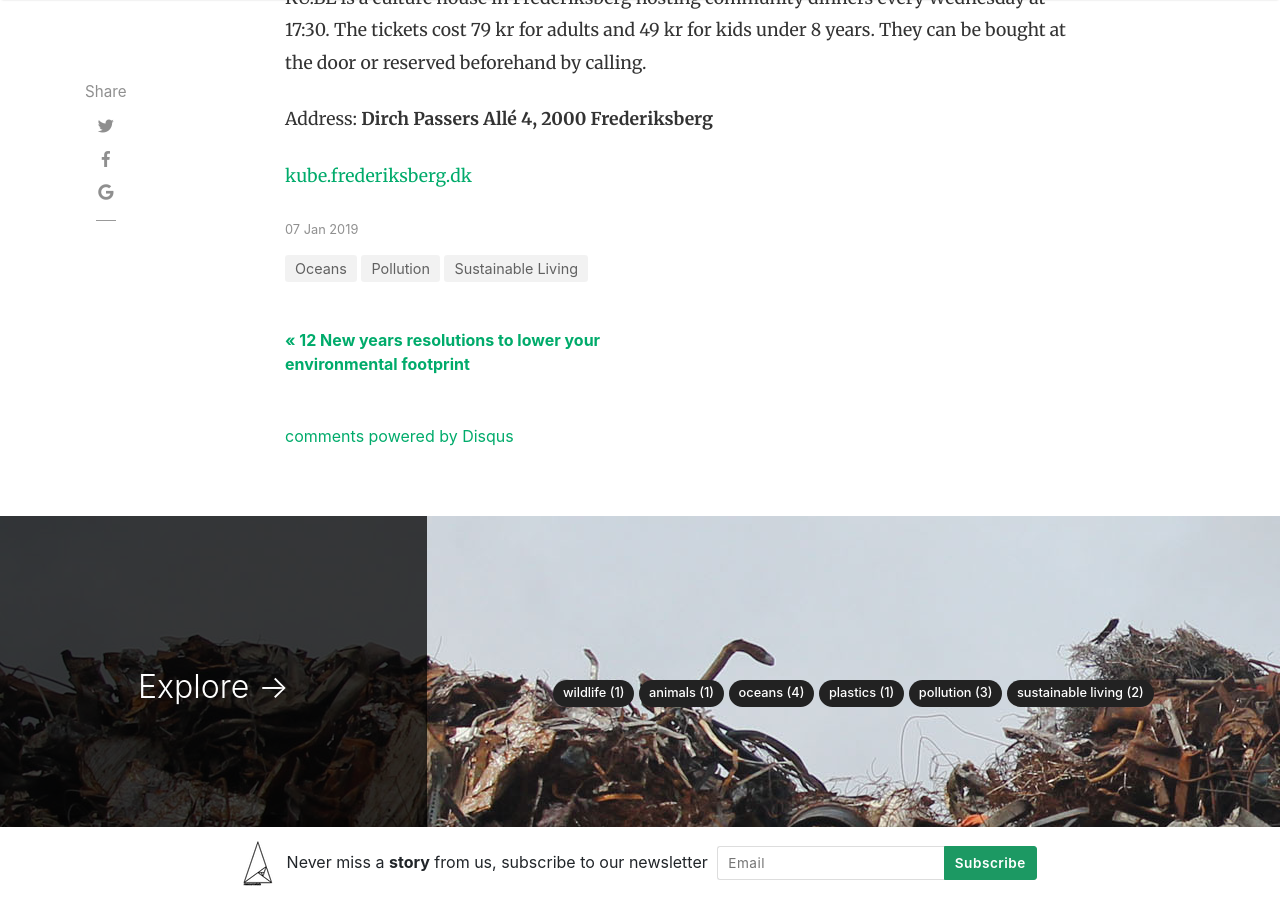
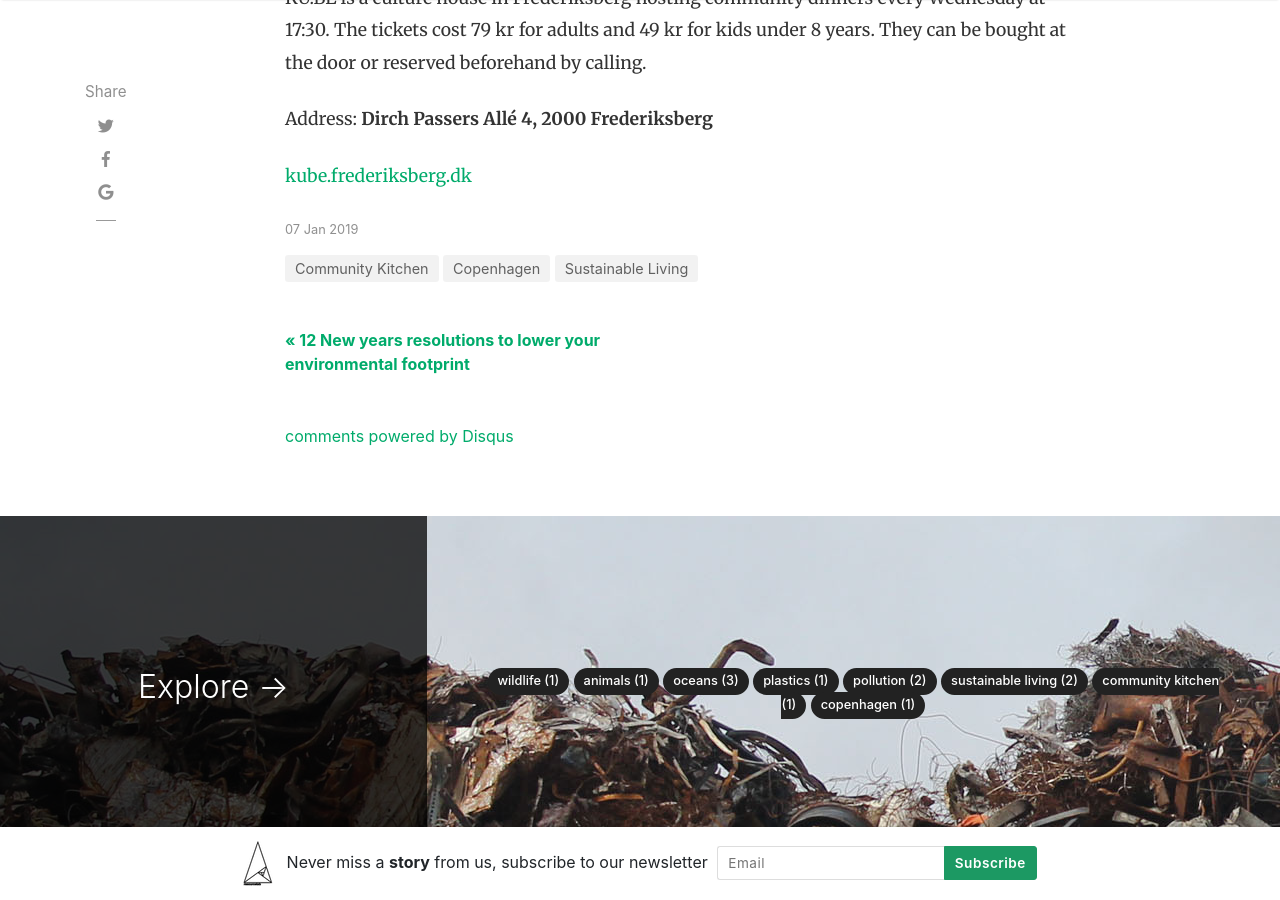
Before and after one commit to resourcelab/resourcelab.github.io, a Jekyll site: the page built from _posts/2019-01-07-guide-to-community-dinners-in-Copenhagen.md, in a window 1280 px wide and 900 px high, scrolled down 3074 px. Built offline with Jekyll 4.4.1, drawn with Linux system fonts in a browser that asks for light colours; nearby versions of some CDN libraries; comment, search, counter and statistics services are not loaded.

Commit message:
removed featured and updated categories

```diff
--- a/_posts/2019-01-07-guide-to-community-dinners-in-Copenhagen.md
+++ b/_posts/2019-01-07-guide-to-community-dinners-in-Copenhagen.md
@@ -2,9 +2,9 @@
 layout: post
 title:  "Guide to Copenhagens Community Dinners 2019"
 author: sal
-categories: [ Sustainable Living, Pollution, Oceans ]
+categories: [ Sustainable Living, Community Kitchen, Copenhagen ]
 image: assets/images/communitydinner.jpg
-featured: true
+featured: false
 hidden: false
 ---
 
```
Also changed, not shown: _posts/2019-01-01-new-years-resolutions-to-lower-footprint.md (+1 -1 lines).
